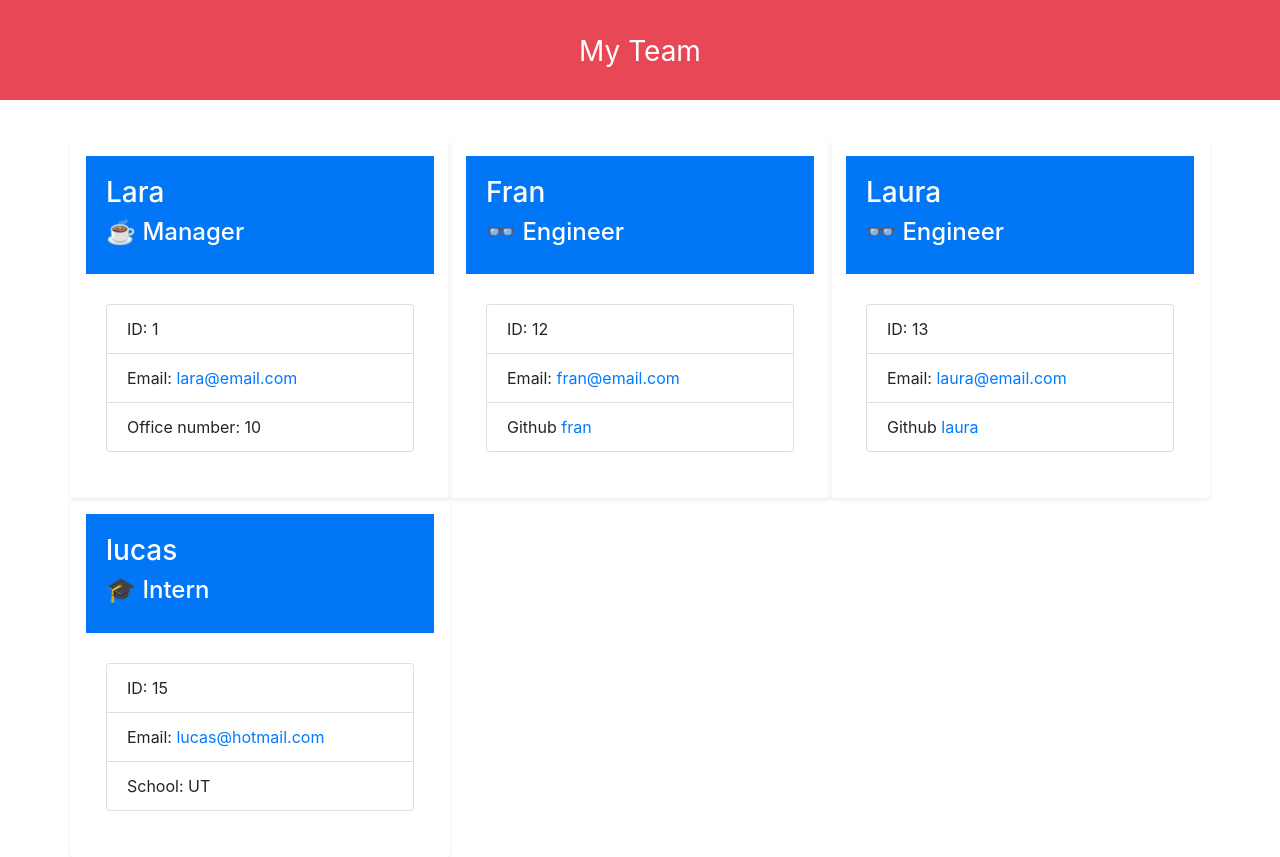
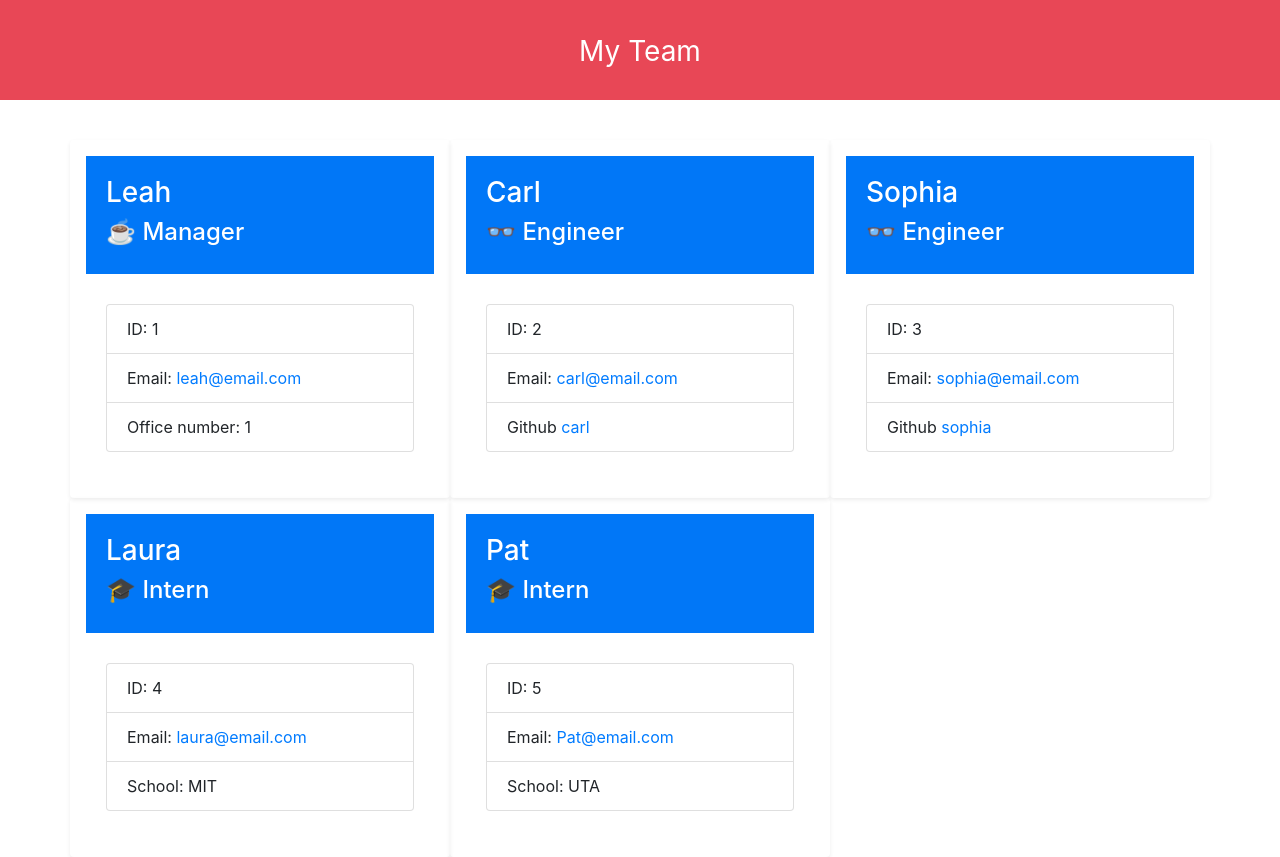
Before and after one commit to Itzelmariana/UTA-22-M10-Object-Oriented-Profile-Generator, a website: page index.html in a window 1280 px wide. Drawn offline with nearby package versions, Linux system fonts and the light colour scheme.

Commit message:
file created

```diff
--- a/index.html
+++ b/index.html
@@ -16,64 +16,77 @@
     <header>My Team</header>
     <div class="container customContainer">
       <div class="row">
-
-      <div class="col-4 shadow-sm p-3 bg-body rounded customCard">
+        <div class="col-4 shadow-sm p-3 bg-body rounded customCard">
           <div class="customTitle">
-            <h3>Lara</h3>
+            <h3>Leah</h3>
             <h4>☕ Manager</h4>
           </div>
           <ul class="list-group">
             <li class="list-group-item">ID: 1</li>
             <li class="list-group-item">
-              Email: <a href="mailto:lara@email.com">lara@email.com</a>
+              Email: <a href="mailto:leah@email.com">leah@email.com</a>
             </li>
-            <li class="list-group-item">Office number: 10</li>
+            <li class="list-group-item">Office number: 1</li>
           </ul>
         </div>
-      <div class="col-4 shadow-sm p-3 bg-body rounded customCard">
+        <div class="col-4 shadow-sm p-3 bg-body rounded customCard">
           <div class="customTitle">
-            <h3>Fran</h3>
+            <h3>Carl</h3>
             <h4>👓 Engineer</h4>
           </div>
           <ul class="list-group">
-            <li class="list-group-item">ID: 12</li>
+            <li class="list-group-item">ID: 2</li>
             <li class="list-group-item">
-              Email: <a href="mailto:fran@email.com">fran@email.com</a>
+              Email: <a href="mailto:carl@email.com">carl@email.com</a>
             </li>
-            <li class="list-group-item">Github
-              <a href="https://github.com/fran" target="_blank"
-                >fran</a></li>
+            <li class="list-group-item">
+              Github <a href="https://github.com/carl" target="_blank">carl</a>
+            </li>
           </ul>
         </div>
-      <div class="col-4 shadow-sm p-3 bg-body rounded customCard">
+        <div class="col-4 shadow-sm p-3 bg-body rounded customCard">
           <div class="customTitle">
-            <h3>Laura</h3>
+            <h3>Sophia</h3>
             <h4>👓 Engineer</h4>
           </div>
           <ul class="list-group">
-            <li class="list-group-item">ID: 13</li>
+            <li class="list-group-item">ID: 3</li>
+            <li class="list-group-item">
+              Email: <a href="mailto:sophia@email.com">sophia@email.com</a>
+            </li>
+            <li class="list-group-item">
+              Github
+              <a href="https://github.com/sophia" target="_blank">sophia</a>
+            </li>
+          </ul>
+        </div>
+        <div class="col-4 shadow-sm p-3 bg-body rounded customCard">
+          <div class="customTitle">
+            <h3>Laura</h3>
+            <h4>🎓 Intern</h4>
+          </div>
+          <ul class="list-group">
+            <li class="list-group-item">ID: 4</li>
             <li class="list-group-item">
               Email: <a href="mailto:laura@email.com">laura@email.com</a>
             </li>
-            <li class="list-group-item">Github
-              <a href="https://github.com/laura" target="_blank"
-                >laura</a></li>
+            <li class="list-group-item">School: MIT</li>
           </ul>
         </div>
-      <div class="col-4 shadow-sm p-3 bg-body rounded customCard">
+        <div class="col-4 shadow-sm p-3 bg-body rounded customCard">
           <div class="customTitle">
-            <h3>lucas</h3>
+            <h3>Pat</h3>
             <h4>🎓 Intern</h4>
           </div>
           <ul class="list-group">
-            <li class="list-group-item">ID: 15</li>
+            <li class="list-group-item">ID: 5</li>
             <li class="list-group-item">
-              Email: <a href="mailto:lucas@hotmail.com">lucas@hotmail.com</a>
+              Email: <a href="mailto:Pat@email.com">Pat@email.com</a>
             </li>
-            <li class="list-group-item">School: UT</li>
+            <li class="list-group-item">School: UTA</li>
           </ul>
         </div>
       </div>
     </div>
   </body>
-  </html>
+</html>
```
